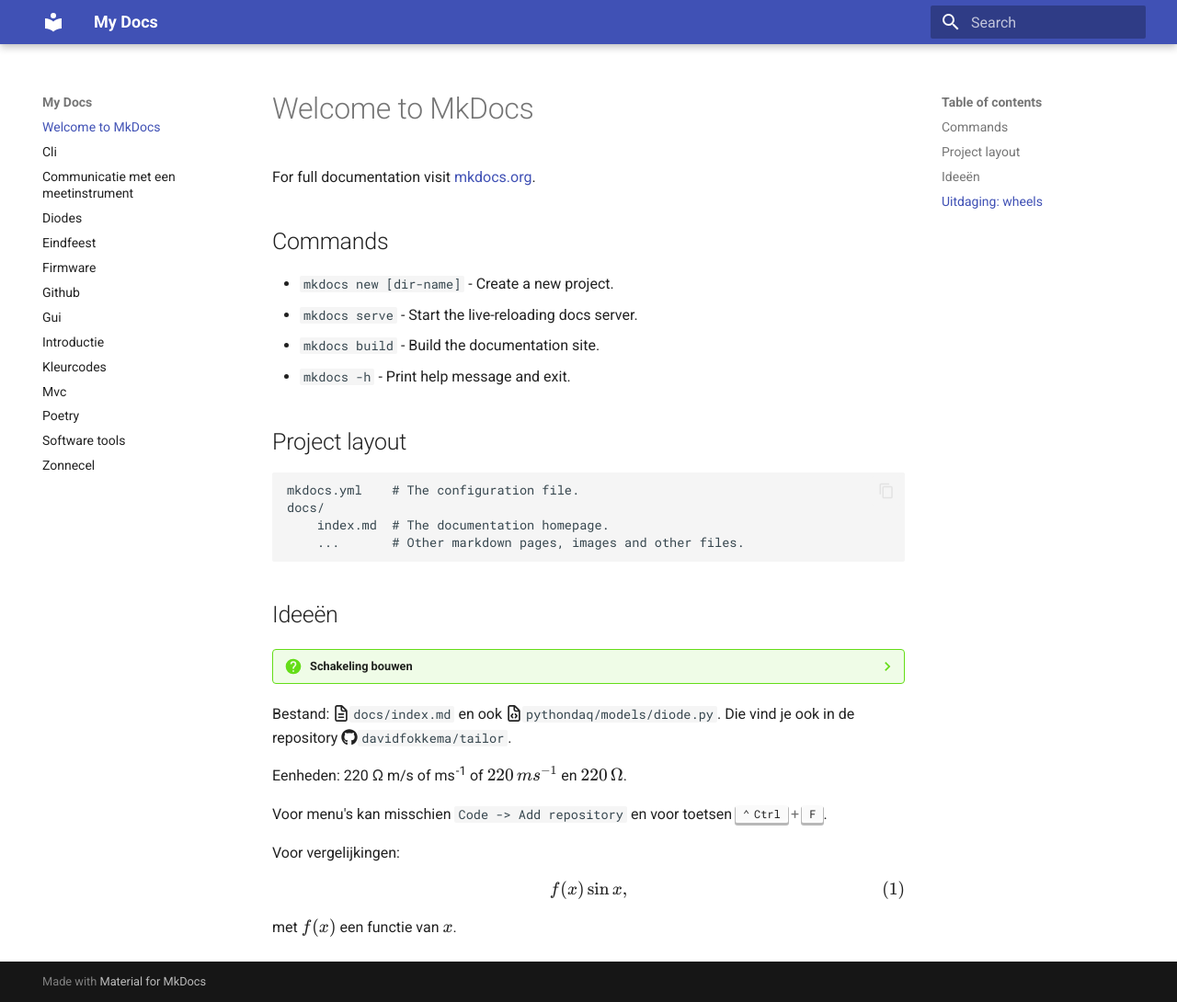
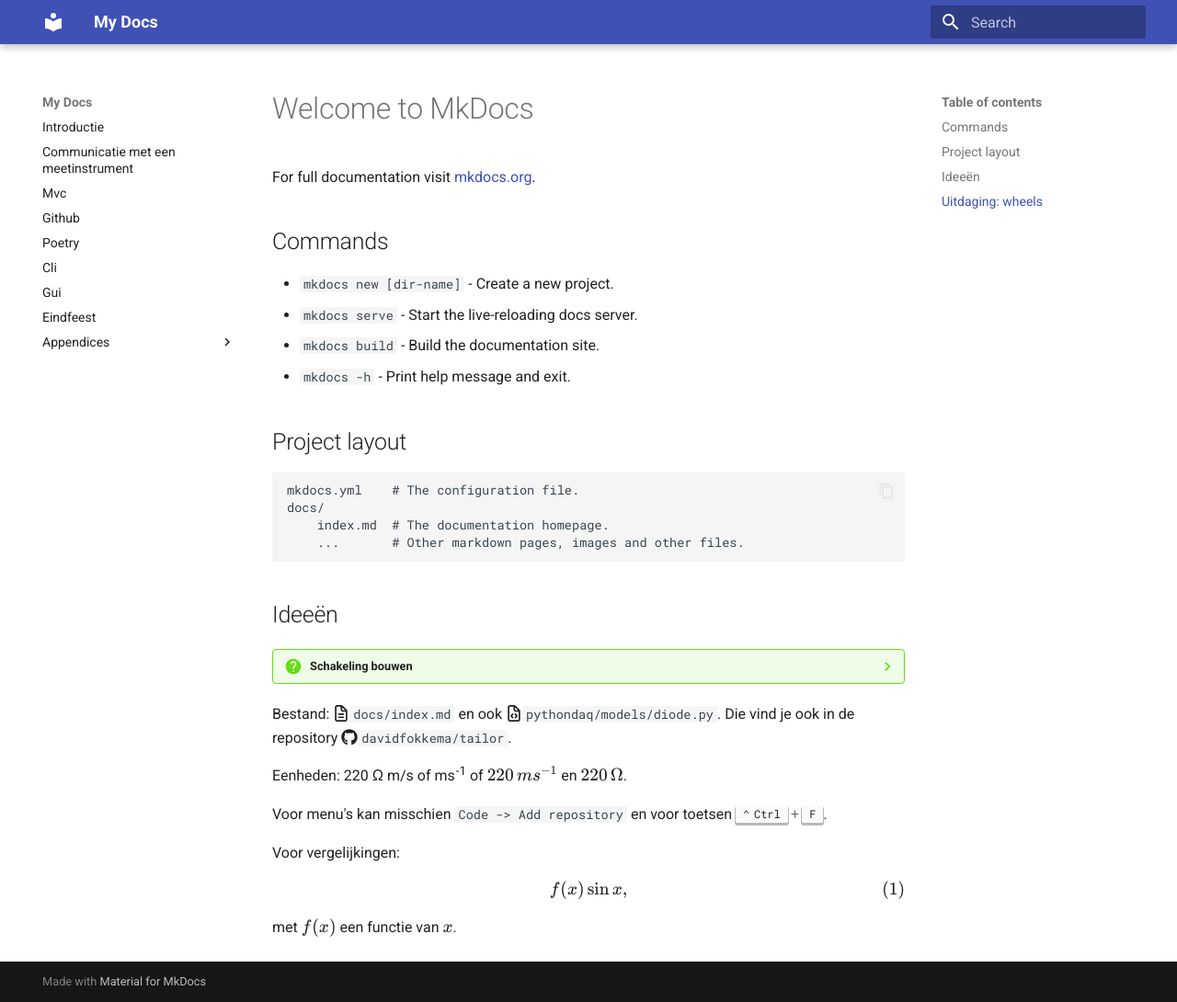
Before and after one commit to NatuurkundePracticumAmsterdam/ecpc, an MkDocs documentation site: the page built from docs/index.md, in a window 1280 px wide and 1090 px high. Shown: the whole window at 92% size. Built offline with MkDocs 1.6.1 and Material for MkDocs 9.7.7, drawn with Linux system fonts in a browser that asks for light colours; some of the changed lines change nothing that is shown.

Commit message:
Navigatie geüpdatet

```diff
--- a/mkdocs.yml
+++ b/mkdocs.yml
@@ -38,3 +38,19 @@
 
 extra_css:
   - https://cdnjs.cloudflare.com/ajax/libs/KaTeX/0.16.7/katex.min.css
+
+nav:
+  - introductie.md
+  - communicatie.md
+  - mvc.md
+  - github.md
+  - poetry.md
+  - cli.md
+  - gui.md
+  - eindfeest.md
+  - Appendices:
+      - software-tools.md
+      - firmware.md
+      - kleurcodes.md
+      - diodes.md
+      - zonnecel.md
```
